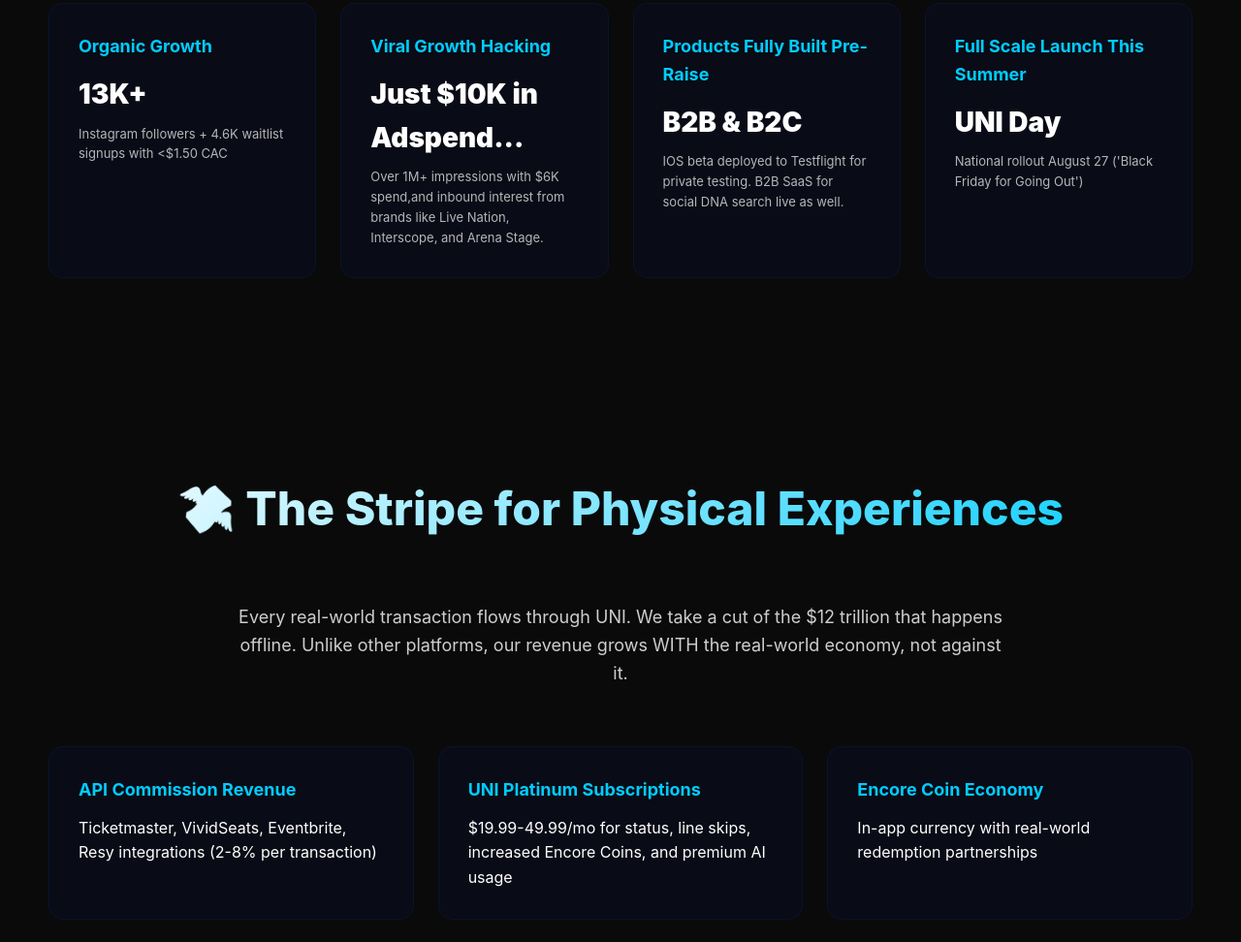
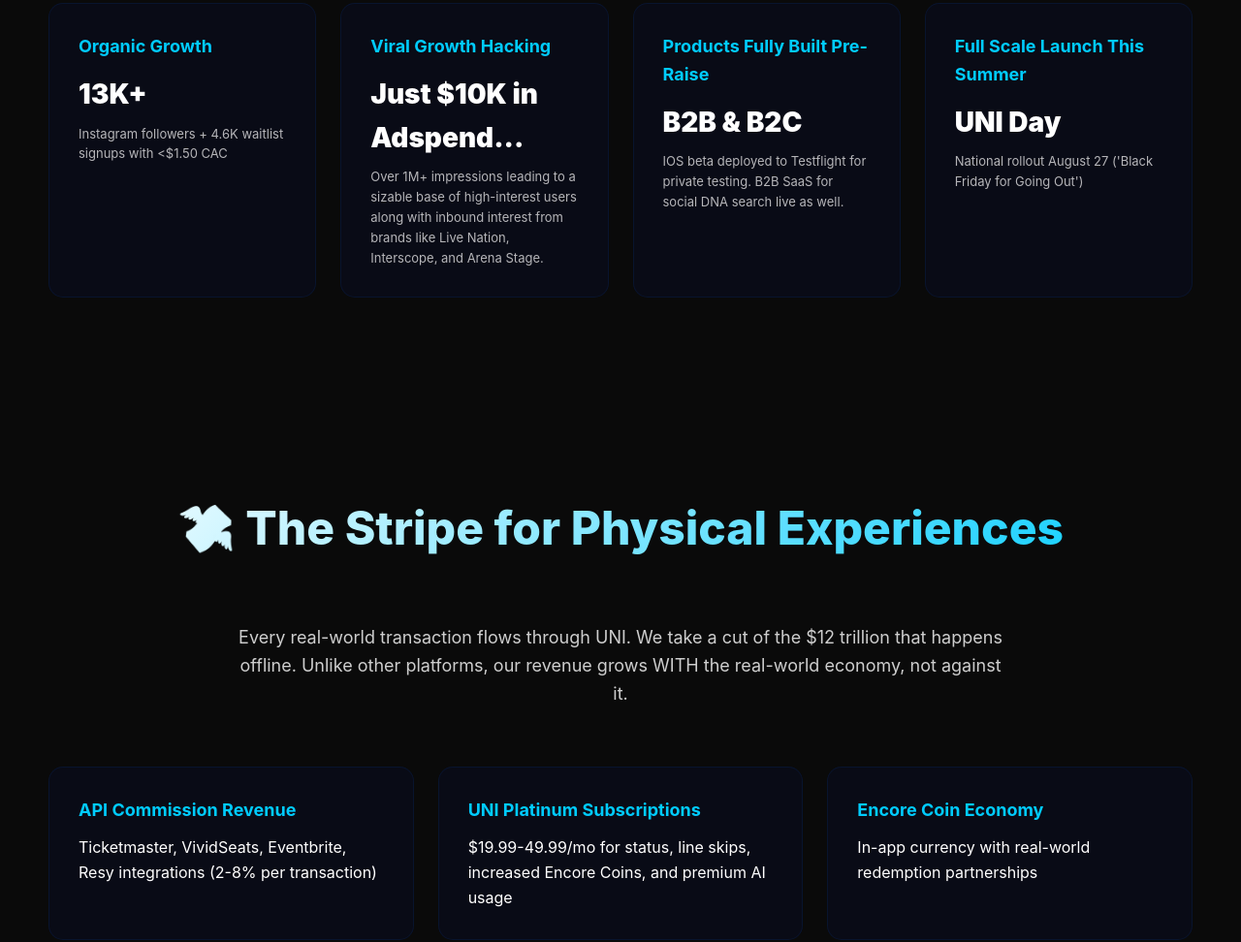
Before and after one commit to uniadmin1/unionepager, a plain HTML site: page index.html in a window 1280 px wide. Shown: the part 2581-3553 px from the top of the page at 97% size. Drawn offline with Linux system fonts and the light colour scheme.

Commit message:
Update index.html

```diff
--- a/index.html
+++ b/index.html
@@ -590,7 +590,7 @@
             <div class="card metric-card fade-in">
                 <div class="card-title">Viral Growth Hacking</div>
                 <div class="card-value">Just $10K in Adspend...</div>
-                <div class="card-description">Over 1M+ impressions with $6K spend,and inbound interest from brands like Live Nation, Interscope, and Arena Stage.</div>
+                <div class="card-description">Over 1M+ impressions leading to a sizable base of high-interest users along with inbound interest from brands like Live Nation, Interscope, and Arena Stage.</div>
             </div>
             <div class="card metric-card fade-in">
                 <div class="card-title">Products Fully Built Pre-Raise</div>
```
